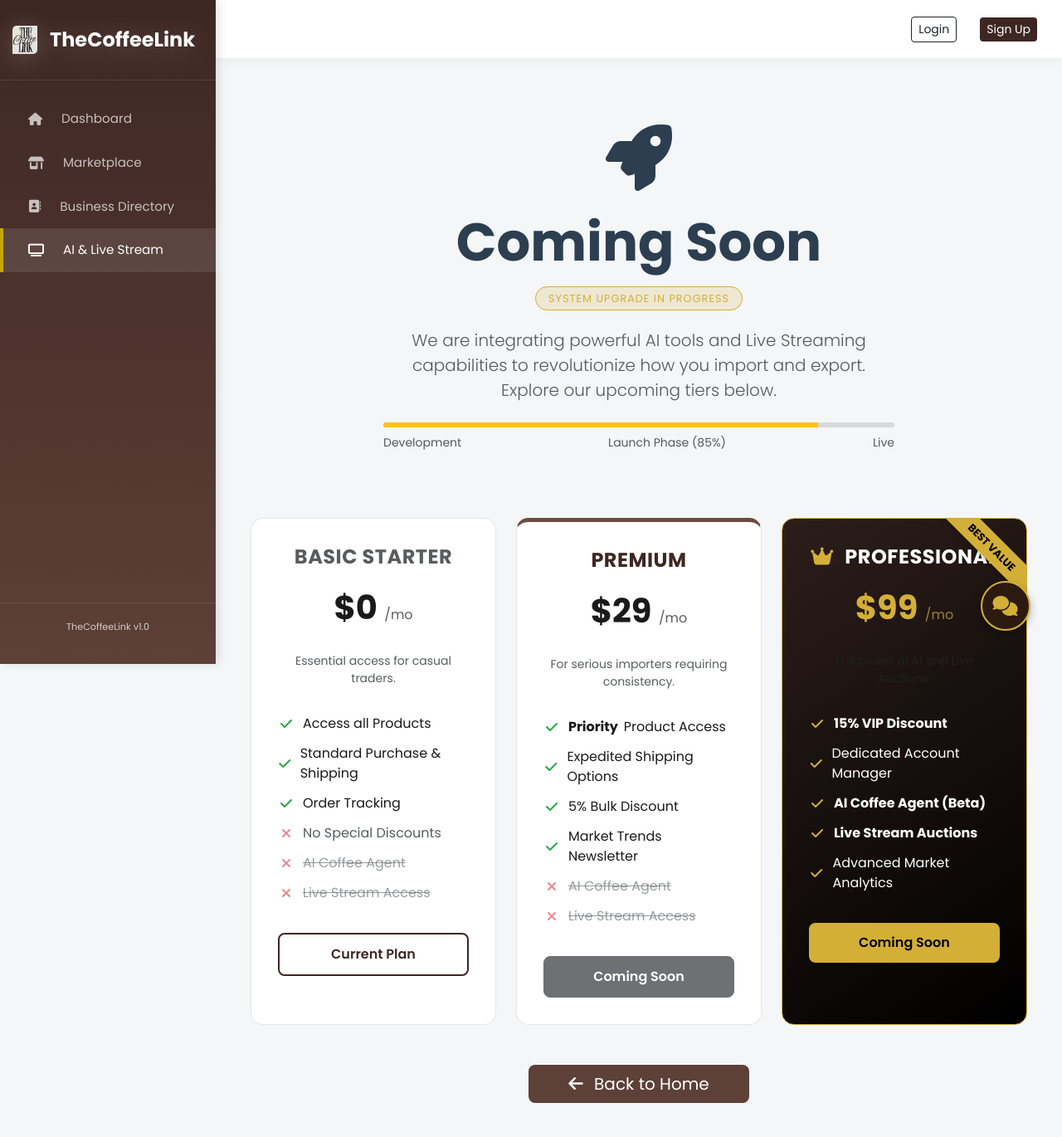
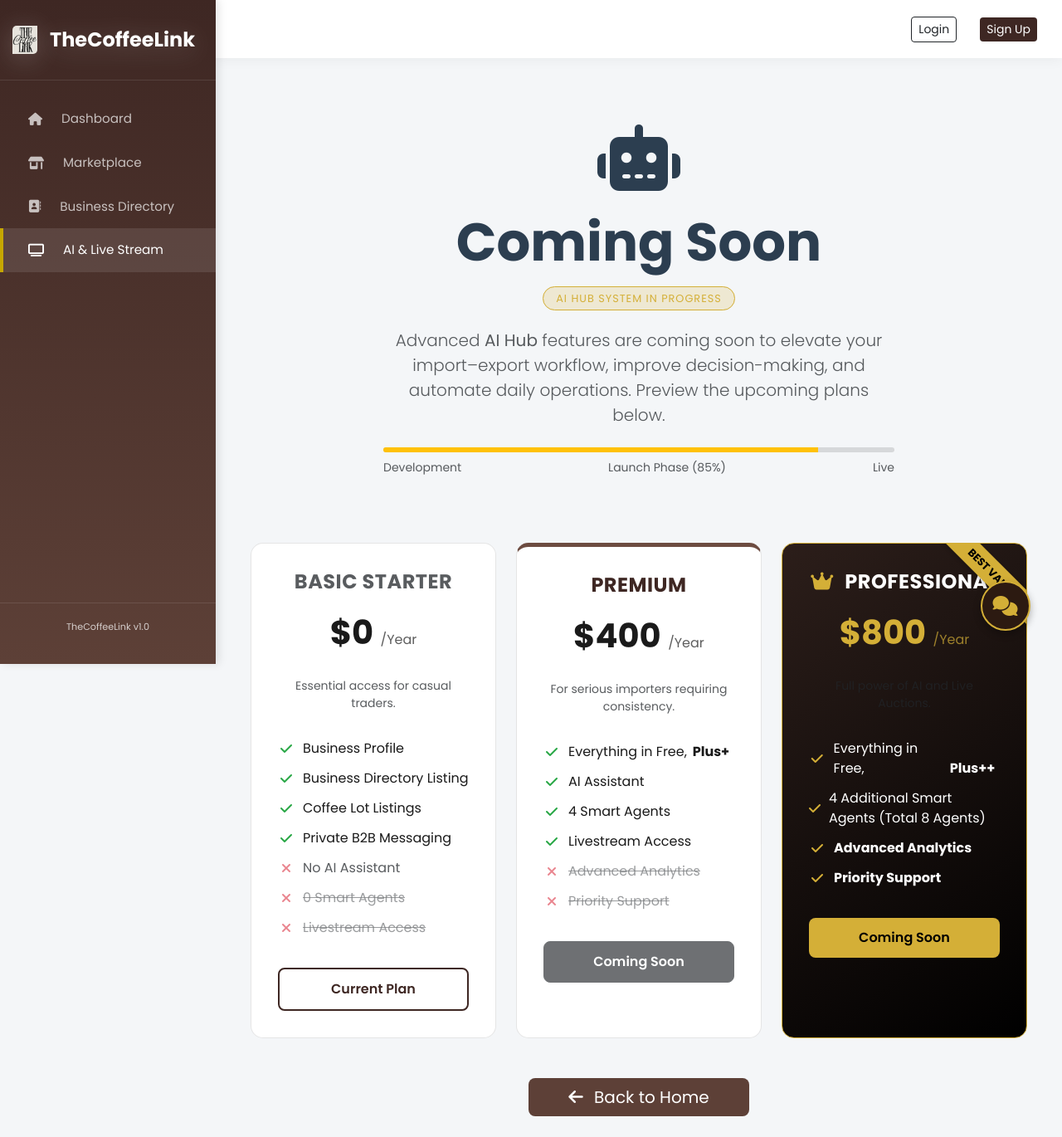
Before and after one commit to biltech1234n/thecoffeelink, a Django app: page /features/future/ in a window 1280 px wide. Shown: the top 1370 px of the page at 83% size. Run offline with Django 5.2, Linux system fonts and the light colour scheme.

Commit message:
Update coming_soon.html

```diff
--- a/templates/core/coming_soon.html
+++ b/templates/core/coming_soon.html
@@ -163,14 +163,14 @@
     <div class="container text-center hero-section">
         <div class="row justify-content-center">
             <div class="mb-4">
-                <i class="fa-solid fa-rocket fa-5x" style="color: var(--text-dark);"></i>
+                <i class="fa-solid fa-robot fa-5x" style="color: var(--text-dark);"></i>
             </div>
             <div class="col-lg-8">
-                <h1 class="display-3 fw-bold mb-3">Coming Soon</h1>
-                <span class="badge-soft mb-3">System Upgrade In Progress</span>
+                <h1 class="display-3 fw-bold mb-3"> Coming Soon</h1>
+                <span class="badge-soft mb-3">AI Hub System In Progress</span>
                 <p class="lead text-muted my-4">
-                    We are integrating powerful AI tools and Live Streaming capabilities to revolutionize how you import and export.
-                    <br>Explore our upcoming tiers below.
+                    Advanced <strong>AI Hub </strong>features are coming soon to elevate your import–export workflow, improve decision-making, and automate daily operations.
+Preview the upcoming plans below.
                 </p>
 
                 <!-- Progress Bar -->
@@ -185,6 +185,7 @@
             </div>
         </div>
 
+
         <!-- Pricing Packages -->
         <div class="row g-4 mt-2">
 
@@ -192,16 +193,18 @@
             <div class="col-md-4">
                 <div class="pricing-card basic-tier">
                     <h4 class="card-title text-muted">Basic Starter</h4>
-                    <div class="price-text">$0 <span class="price-period">/mo</span></div>
+                    <div class="price-text">$0 <span class="price-period">/Year</span></div>
                     <p class="text-muted small">Essential access for casual traders.</p>
 
                     <ul class="feature-list">
-                        <li><i class="fa-solid fa-check check-icon"></i> Access all Products</li>
-                        <li><i class="fa-solid fa-check check-icon"></i> Standard Purchase & Shipping</li>
-                        <li><i class="fa-solid fa-check check-icon"></i> Order Tracking</li>
-                        <li class="text-muted"><i class="fa-solid fa-xmark cross-icon"></i> No Special Discounts</li>
-                        <li class="text-muted"><i class="fa-solid fa-xmark cross-icon"></i> <span class="text-dimmed">AI Coffee Agent</span></li>
-                        <li class="text-muted"><i class="fa-solid fa-xmark cross-icon"></i> <span class="text-dimmed">Live Stream Access</span></li>
+                        <li><i class="fa-solid fa-check check-icon"></i>Business Profile</li>
+                        <li><i class="fa-solid fa-check check-icon"></i>Business Directory Listing
+</li>
+                        <li><i class="fa-solid fa-check check-icon"></i> Coffee Lot Listings</li>
+                        <li><i class="fa-solid fa-check check-icon"></i>Private B2B Messaging</li>
+                        <li class="text-muted"><i class="fa-solid fa-xmark cross-icon"></i> No AI Assistant</li>
+                        <li class="text-muted"><i class="fa-solid fa-xmark cross-icon"></i> <span class="text-dimmed">0 Smart Agents</span></li>
+                        <li class="text-muted"><i class="fa-solid fa-xmark cross-icon"></i> <span class="text-dimmed">Livestream Access</span></li>
                     </ul>
 
                     <button class="btn btn-outline-coffee btn-pricing">Current Plan</button>
@@ -212,16 +215,16 @@
             <div class="col-md-4">
                 <div class="pricing-card premium-tier">
                     <h4 class="card-title" style="color: var(--coffee-dark);">Premium</h4>
-                    <div class="price-text">$29 <span class="price-period">/mo</span></div>
+                    <div class="price-text">$400 <span class="price-period">/Year</span></div>
                     <p class="text-muted small">For serious importers requiring consistency.</p>
 
                     <ul class="feature-list">
-                        <li><i class="fa-solid fa-check check-icon"></i> <strong>Priority &nbsp;</strong> Product Access</li>
-                        <li><i class="fa-solid fa-check check-icon"></i> Expedited Shipping Options</li>
-                        <li><i class="fa-solid fa-check check-icon"></i> 5% Bulk Discount</li>
-                        <li><i class="fa-solid fa-check check-icon"></i> Market Trends Newsletter</li>
-                        <li class="text-muted"><i class="fa-solid fa-xmark cross-icon"></i> <span class="text-dimmed">AI Coffee Agent</span></li>
-                        <li class="text-muted"><i class="fa-solid fa-xmark cross-icon"></i> <span class="text-dimmed">Live Stream Access</span></li>
+                        <li><i class="fa-solid fa-check check-icon"></i>Everything in Free,<strong>&nbsp; Plus+</strong></li>
+                        <li><i class="fa-solid fa-check check-icon"></i>AI Assistant</li>
+                        <li><i class="fa-solid fa-check check-icon"></i>4 Smart Agents</li>
+                        <li><i class="fa-solid fa-check check-icon"></i>Livestream Access</li>
+                        <li class="text-muted"><i class="fa-solid fa-xmark cross-icon"></i> <span class="text-dimmed">Advanced Analytics</span></li>
+                        <li class="text-muted"><i class="fa-solid fa-xmark cross-icon"></i> <span class="text-dimmed">Priority Support</span></li>
                     </ul>
 
                     <button class="btn btn-dark btn-pricing" disabled>Coming Soon</button>
@@ -233,15 +236,14 @@
                 <div class="pricing-card pro-tier">
                     <div class="ribbon">BEST VALUE</div>
                     <h4 class="card-title"><i class="fa-solid fa-crown me-2" style="color: var(--gold);"></i> Professional</h4>
-                    <div class="price-text">$99 <span class="price-period">/mo</span></div>
+                    <div class="price-text">$800 <span class="price-period">/Year</span></div>
                     <p class="text-muted small">Full power of AI and Live Auctions.</p>
 
                     <ul class="feature-list">
-                        <li><i class="fa-solid fa-check gold-icon"></i> <strong>15% VIP Discount</strong></li>
-                        <li><i class="fa-solid fa-check gold-icon"></i> Dedicated Account Manager</li>
-                        <li><i class="fa-solid fa-check gold-icon"></i> <span style="color:white; font-weight:bold;">AI Coffee Agent (Beta)</span></li>
-                        <li><i class="fa-solid fa-check gold-icon"></i> <span style="color:white; font-weight:bold;">Live Stream Auctions</span></li>
-                        <li><i class="fa-solid fa-check gold-icon"></i> Advanced Market Analytics</li>
+                        <li><i class="fa-solid fa-check gold-icon"></i>Everything in Free,<strong>&nbsp; Plus++</strong></li>
+                        <li><i class="fa-solid fa-check gold-icon"></i>4 Additional Smart Agents (Total 8 Agents)</li>
+                        <li><i class="fa-solid fa-check gold-icon"></i> <span style="color:white; font-weight:bold;">Advanced Analytics</span></li>
+                        <li><i class="fa-solid fa-check gold-icon"></i> <span style="color:white; font-weight:bold;">Priority Support</span></li>
                     </ul>
 
                     <button class="btn btn-gold btn-pricing">Coming Soon</button>
@@ -249,6 +251,7 @@
             </div>
 
         </div>
+
 
         <div class="mt-5">
             <!-- Back Button -->
```
